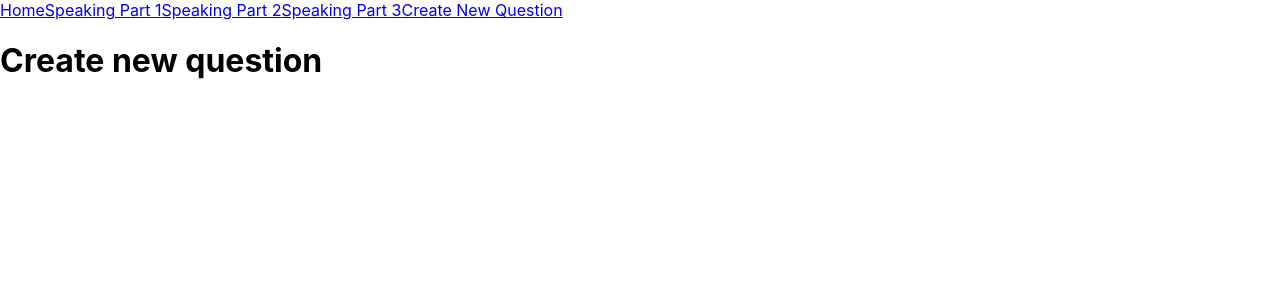
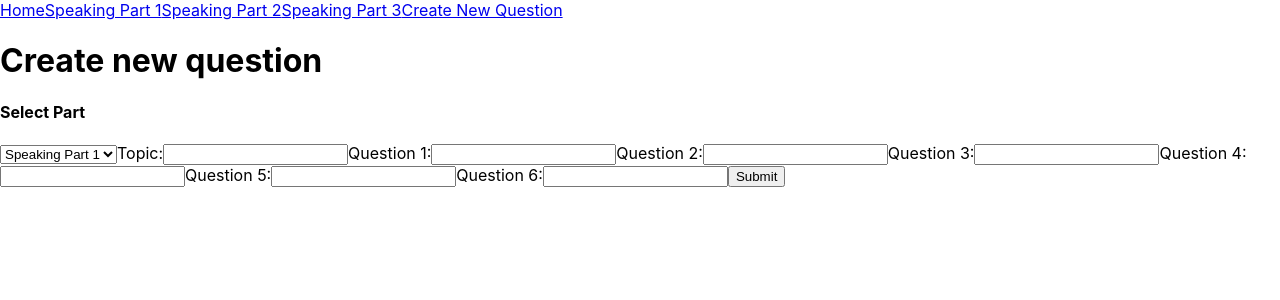
Before and after one commit to wwlwong/phase-2-project-IELTS-question-bank, a React (Create React App) app: page /QuestionForm in a window 1280 px wide. Shown: the top 300 px of the page. Built offline with nearby package versions, Linux system fonts and the light colour scheme.

Commit message:
adds code to QuestionForm.js

```diff
--- a/src/App.js
+++ b/src/App.js
@@ -1,6 +1,6 @@
 import logo from './logo.svg';
 import './App.css';
-import React from "react";
+import React, { useState } from "react";
 import { Route, Switch } from "react-router-dom";
 import Home from "./Home";
 import Speakingpart1 from "./Speakingpart1";
@@ -10,7 +10,7 @@ import QuestionForm from './QuestionForm';
 import NavBar from './NavBar';
 
 function App() {
-
+  const [questions, setQuestions] = useState([])
   return (
     // <div className="App">
     //   <header className="App-header">
@@ -32,16 +32,16 @@ function App() {
         <NavBar />
         <Switch>
           <Route exact path="/Speakingpart1">
-            <Speakingpart1 />
+            <Speakingpart1 questions={questions} setQuestions={setQuestions}/>
           </Route>
           <Route exact path="/Speakingpart2">
-            <Speakingpart2 />
+            <Speakingpart2 questions={questions} setQuestions={setQuestions}/>
           </Route>
           <Route exact path="/Speakingpart3">
-            <Speakingpart3 />
+            <Speakingpart3 questions={questions} setQuestions={setQuestions}/>
           </Route>
           <Route exact path="/QuestionForm">
-            <QuestionForm />
+            <QuestionForm questions={questions} setQuestions={setQuestions}/>
           </Route>
           <Route exact path="/">
             <Home />
--- a/src/QuestionForm.js
+++ b/src/QuestionForm.js
@@ -1,9 +1,127 @@
 import React, { useState } from "react";
 
-function QuestionForm() {
-    return <div>
+function QuestionForm({questions, setQuestions}) {
+
+    const [formData, setFormData] = useState({
+        part: "",
+        topic: "",
+        question1: "",
+        question2: "",
+        question3: "",
+        question4: "",
+        question5: "",
+        question6: "",
+        views: 0,
+      });
+
+    function handleChange(event) {
+    setFormData({
+        ...formData,
+        [event.target.name]: event.target.value,
+    });
+    }
+
+    function handleSubmit(event) {
+        event.preventDefault();
+
+        fetch(`http://flatiron-phase-2-project.onrender.com/${formData.part}`, {
+          method: "POST",
+          headers: {
+            "Content-Type": "application/json",
+          },
+          body: JSON.stringify(
+          {
+            "topic": formData.topic,
+            "questions": [formData.question1, formData.question2, formData.question3, formData.question4, formData.question5, formData.question6],
+            "views": parseInt(formData.views),
+          } )
+        })
+        .then((r) => r.json())
+        .then((newQuestion) => setQuestions([...questions, newQuestion]));
+      }
+
+
+    return (
+    <div>
       <h1>Create new question</h1>
-    </div>;
+      <form onSubmit={handleSubmit}>
+        <h4>Select Part</h4>
+        <select name="selectList" value={formData.part} onChange={handleChange}>
+            <option value="speaking_part1">Speaking Part 1</option>
+            <option value="speaking_part2">Speaking Part 2</option>
+            <option value="speaking_part3">Speaking Part 3</option>
+            </select>
+
+        <label>
+            Topic:
+            <input
+            type="text"
+            name="topic"
+            value={formData.topic}
+            onChange={handleChange}
+          />
+        </label>
+        <label>
+          Question 1:
+          <input
+            type="text"
+            name="question1"
+            value={formData.question1}
+            onChange={handleChange}
+          />
+        </label>
+        <label>
+            Question 2:
+          <input
+            type="text"
+            name="question2"
+            value={formData.question2}
+            onChange={handleChange}
+          />
+        </label>
+        <label>
+            Question 3:
+          <input
+            type="text"
+            name="question3"
+            value={formData.question3}
+            onChange={handleChange}
+          />
+        </label>
+        <label>
+            Question 4:
+          <input
+            type="text"
+            name="question4"
+            value={formData.question4}
+            onChange={handleChange}
+          />
+        </label>
+        <label>
+          Question 5:
+          <input
+            type="text"
+            name="question5"
+            value={formData.question5}
+            onChange={handleChange}
+          />
+        </label>
+        <label>
+          Question 6:
+          <input
+            type="text"
+            name="question6"
+            value={formData.question6}
+            onChange={handleChange}
+          />
+        </label>
+
+        <button type="submit" className="submit-btn">
+            Submit
+        </button>
+     </form>
+    </div>
+    );
   }
 
   export default QuestionForm;
--- a/src/Speakingpart1.js
+++ b/src/Speakingpart1.js
@@ -1,8 +1,8 @@
 import React, {useState, useEffect} from "react";
 import QuestionItem from "./QuestionItem";
 
-function SpeakingPart1() {
-  const [questions, setQuestions] = useState([])
+function SpeakingPart1({questions, setQuestions}) {
+  //const [questions, setQuestions] = useState([])
 
   useEffect(() => {
     fetch("https://flatiron-phase-2-project.onrender.com/speaking_part1")
--- a/src/Speakingpart2.js
+++ b/src/Speakingpart2.js
@@ -1,8 +1,8 @@
 import React,  { useState, useEffect } from "react";
 import QuestionItem from "./QuestionItem";
 
-function SpeakingPart2() {
-  const [questions, setQuestions] = useState([])
+function SpeakingPart2({questions, setQuestions}) {
+  //const [questions, setQuestions] = useState([])
 
   useEffect(() => {
     fetch("https://flatiron-phase-2-project.onrender.com/speaking_part2")
--- a/src/Speakingpart3.js
+++ b/src/Speakingpart3.js
@@ -1,9 +1,9 @@
 import React, { useState, useEffect } from "react";
 import QuestionItem from "./QuestionItem";
 
-function SpeakingPart3() {
+function SpeakingPart3({questions, setQuestions}) {
 
-  const [questions, setQuestions] = useState([])
+  //const [questions, setQuestions] = useState([])
 
   useEffect(() => {
     fetch("https://flatiron-phase-2-project.onrender.com/speaking_part3")
```
